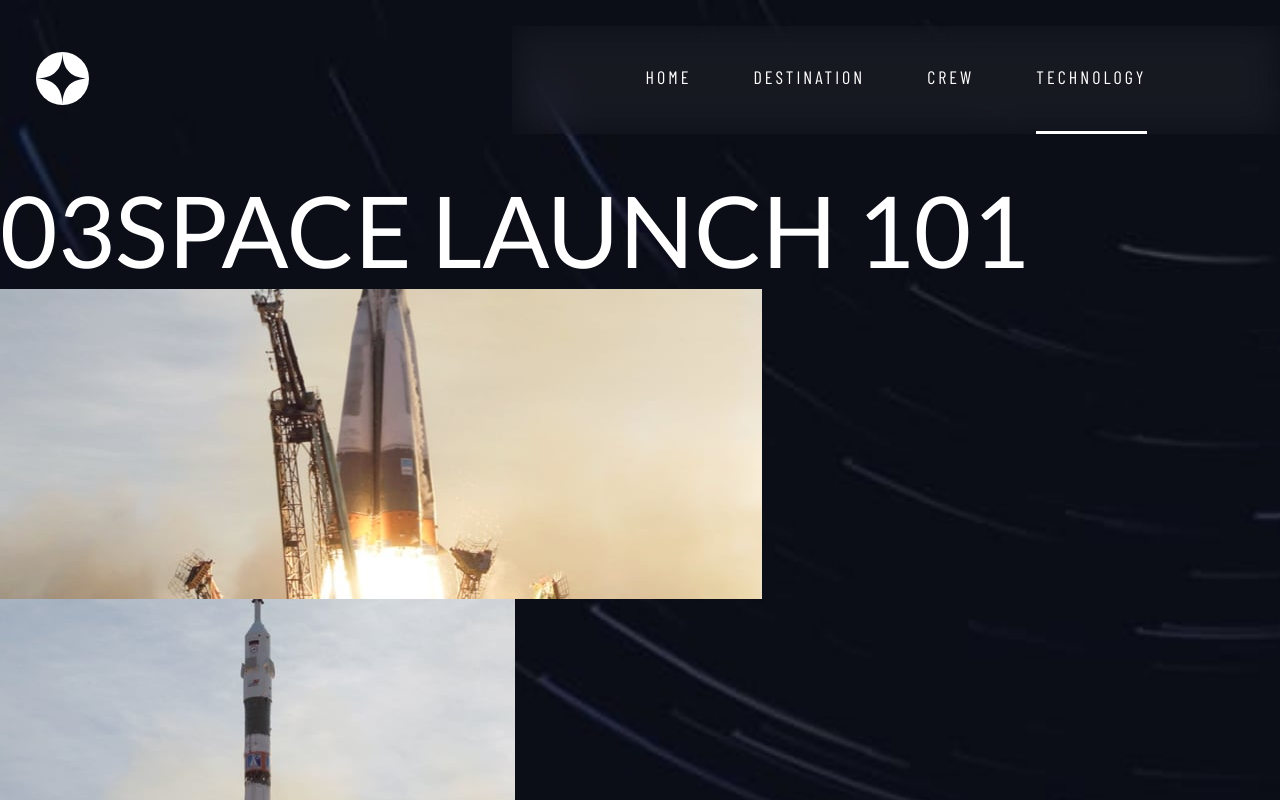
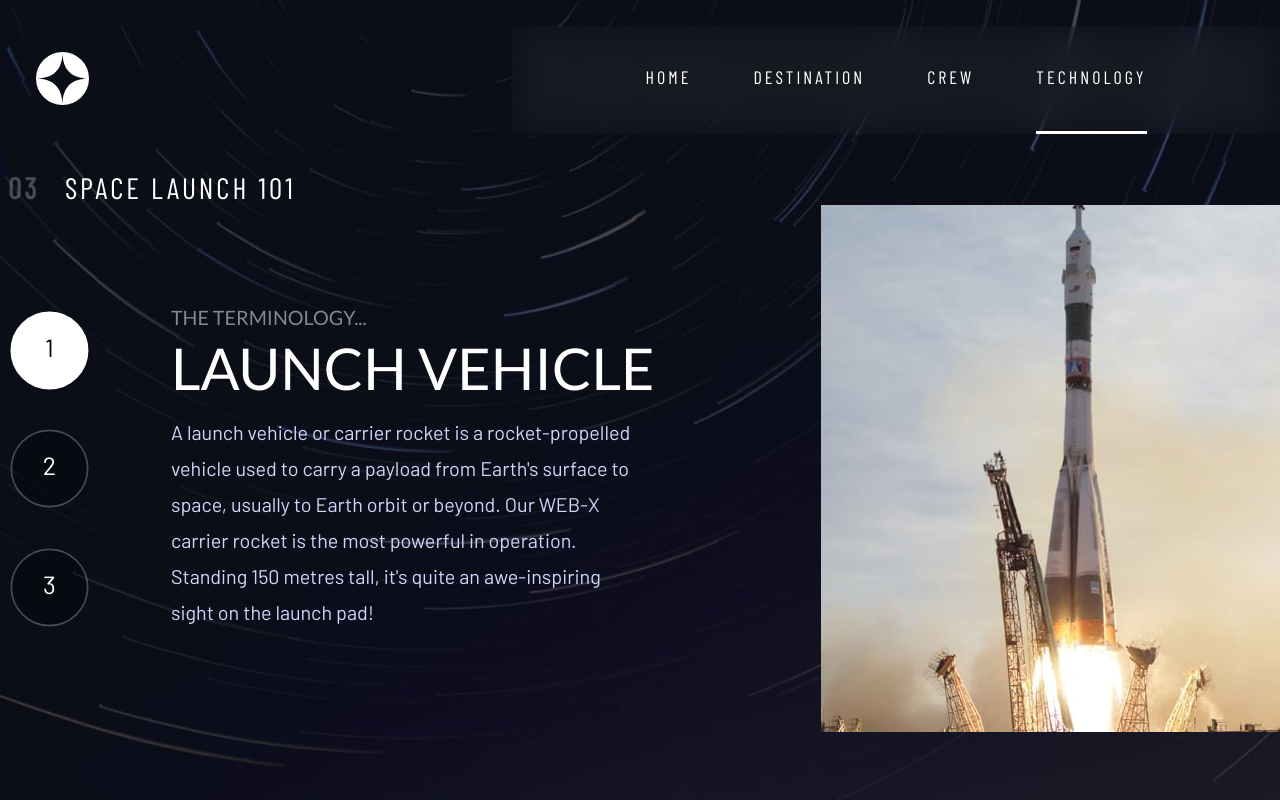
Before and after one commit to jeklnd/space-tourism, a React (Create React App) app: page /technology in a window 1280 px wide. Built offline with nearby package versions, Linux system fonts and the light colour scheme.

Commit message:
add media queries

```diff
--- a/src/routes/Technology.module.css
+++ b/src/routes/Technology.module.css
@@ -5,32 +5,141 @@
   min-height: 100vh;
 }
 
-  #technology article {
-    /* display: flex;
-    flex-direction: row;
-    justify-content: space-evenly;
+.display {
+  display: flex;
+  flex-direction: column;
+  justify-content: center;
   align-items: center;
-    width: 100%;
   margin: auto;
-    position: absolute;
-    top: 50%;
-    left: 50%;
-    transform: translate(-50%, -50%); */
+  padding: 0 0 2rem;
 }
 
-  @media (max-width: 1000px) {
-    #technology {
-      background: url("../assets/images/home/background-home-tablet.webp")
-        no-repeat;
-      background-size: cover;
-      min-height: 100vh;
+.section_header {
+  font-family: var(--barlow-condensed);
+  font-size: clamp(1rem, 0.75rem + 1.25vw, 1.75rem);
+  letter-spacing: 0.1688rem;
 }
 
-    article {
-      flex-direction: column;
-      justify-content: space-evenly;
-      align-items: center;
-      /* gap: 6rem; */
+.section_header span {
+  padding-right: clamp(1rem, 0.833rem + 0.833vw, 1.5rem);
+  opacity: 0.25;
+}
+
+.img_container {
+}
+
+.img {
+  margin: 2rem 0;
+}
+
+.portrait_img {
+  display: none;
+}
+
+.content {
+  text-align: center;
+  max-width: clamp(20.438rem, 11.909rem + 36.387vw, 29.375rem);
+}
+.content_subheader {
+  font-size: clamp(0.938rem, 0.875rem + 0.313vw, 1.125rem);
+  opacity: 0.5;
+  line-height: 1;
+  padding: 2rem 0 0;
+}
+.content_header {
+  font-size: clamp(1.5rem, 0.833rem + 3.333vw, 3.5rem);
+  line-height: 1;
+  padding: 8px 0 16px;
+}
+.content_body {
+  color: #d0d6f9;
+}
+
+@media (min-width: 768px) {
+  .display {
     height: 100%;
+    margin: 0 auto;
+  }
+  .section_header {
+    align-self: flex-start;
+  }
+  .section_header span {
+    padding-left: 2rem;
+    font-weight: bold;
+  }
+  .img {
+    width: 100vw;
+    margin: 4rem 0;
+  }
+  .content {
+  }
+  .content_subheader {
+    padding-top: 2.75rem;
+  }
+
+  .content_header {
+    padding: 16px 0;
   }
 }
+
+@media (min-width: 1280px) {
+  .display {
+    display: grid;
+    grid-template-columns: repeat(3, minmax(fit-content(0), 1fr));
+    grid-template-rows: repeat(2, minmax(fit-content(0), 1fr));
+    gap: 0 80px;
+    max-width: 95%;
+    margin: 0 0 0 auto;
+    /* position:relative;
+    right: 0; */
+  }
+
+  .section_header {
+    grid-area: 1 / 1 / 2 / 4;
+  }
+  .img_container {
+    grid-area: 2 / 3 / 3 / 4;
+    margin-left: 50px;
+  }
+
+  .img {
+    display: none;
+  }
+
+  .portrait_img {
+    min-width: 515px;
+    display: block;
+  }
+
+  .display > :nth-child(3) {
+    grid-area: 2 / 1 / 3 / 2;
+    flex-direction: column;
+    margin: 0;
+    padding: 0;
+    gap: 2rem;
+  }
+
+  .content {
+    text-align: left;
+    max-width: 600px;
+    grid-area: 2 / 2 / 3 / 3;
+  }
+
+  .content_subheader {
+    padding-top: 0;
+  }
+
+  .content_body {
+    max-width: 470px;
+    min-height: 180px;
+  }
+
+  .section_header span {
+    padding-left: 0;
+  }
+
+  .content_header {
+    padding: 11px 0 17px;
+    min-width: 520px;
+  }
+}
```
Lines whose indentation alone changed are shown as unchanged.
